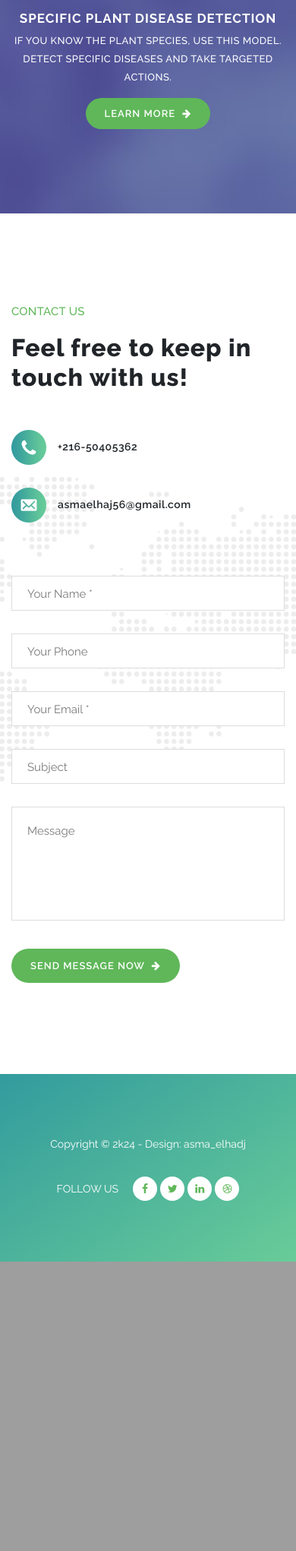
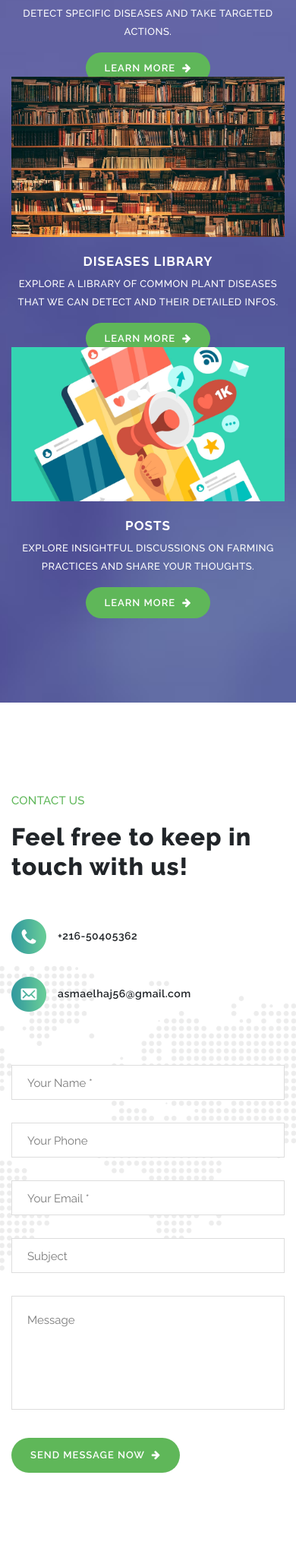
Before and after one commit to asmaelhadj/Smart-Farm, a Flask app: page / in a window 390 px wide. Shown: the part 2205-4247 px from the top of the page at 76% size. Before the commit the page ends 3866 px from the top, so only its background shows below. Run offline with Flask 3, Linux system fonts and the light colour scheme; the visitor is signed in with stand-in values (Sample User, id 1); parts of the project's set-up code (start-up, migrations or seed data) failed here and were passed over; some libraries are stand-ins or nearby versions.

Commit message:
buttons added for library and posts+showing disease infos in prediction

```diff
--- a/app.py
+++ b/app.py
@@ -268,7 +268,10 @@ def predict_and_plot(model, img_arr, result_map, count):
     plt.savefig(plot_path, bbox_inches='tight', dpi=150)
     plt.close()
 
-    return result, probability, plot_path
+    # Fetch the disease details from the database
+    disease = Disease.query.filter_by(name=result).first()
+
+    return result, probability, plot_path, disease
 
 @app.route('/predictiongrape', methods=['POST'])
 def predictiongrape():
@@ -280,16 +283,16 @@ def predictiongrape():
     img_arr = preprocess_image(img_path)
 
     result_map = {
-        0: "Black Rot",
-        1: "Esca (Black Measles)",
-        2: "Leaf Blight",
+        0: "Diseased: Black rot",
+        1: "Diseased: Esca (Black Measles)",
+        2: "Diseased: Leaf blight (Isariopsis)",
         3: "Healthy"
     }
 
-    result, probability, plot_path = predict_and_plot(model_grape, img_arr, result_map, COUNT)
+    result, probability, plot_path, disease = predict_and_plot(model_grape, img_arr, result_map, COUNT)
 
     COUNT += 1
-    return render_template('Output.html', data=[result, probability, plot_path, img_path])
+    return render_template('Output.html', data=[result, probability, plot_path, img_path], disease=disease)
 
 @app.route('/predictioncorn', methods=['POST'])
 def predictioncorn():
@@ -301,16 +304,16 @@ def predictioncorn():
     img_arr = preprocess_image(img_path)
 
     result_map = {
-        0: "Blight",
-        1: "Common Rust",
-        2: "Gray Leaf Spot",
+        0: "Diseased: Northern Leaf Blight",
+        1: "Diseased: Common rust",
+        2: "Diseased: Cercospora leaf spot",
         3: "Healthy"
     }
 
-    result, probability, plot_path = predict_and_plot(model_corn, img_arr, result_map, COUNT)
+    result, probability, plot_path, disease = predict_and_plot(model_corn, img_arr, result_map, COUNT)
 
     COUNT += 1
-    return render_template('Output.html', data=[result, probability, plot_path, img_path])
+    return render_template('Output.html', data=[result, probability, plot_path, img_path], disease=disease)
 
 @app.route('/predictionapple', methods=['POST'])
 def predictionapple():
@@ -322,16 +325,16 @@ def predictionapple():
     img_arr = preprocess_image(img_path)
 
     result_map = {
-        0: "Apple scab",
-        1: "Black rot",
-        2: "Cedar apple rust",
+        0: "Diseased: Scab",
+        1: "Diseased: Black rot",
+        2: "Diseased: Cedar apple rust",
         3: "Healthy"
     }
 
-    result, probability, plot_path = predict_and_plot(model_apple, img_arr, result_map, COUNT)
+    result, probability, plot_path, disease = predict_and_plot(model_apple, img_arr, result_map, COUNT)
 
     COUNT += 1
-    return render_template('Output.html', data=[result, probability, plot_path, img_path])
+    return render_template('Output.html', data=[result, probability, plot_path, img_path], disease=disease)
 
 @app.route('/predictionpotato', methods=['POST'])
 def predictionpotato():
@@ -343,15 +346,15 @@ def predictionpotato():
     img_arr = preprocess_image(img_path)
 
     result_map = {
-        0: "Early Blight",
-        1: "Late Blight",
+        0: "Diseased: Early blight",
+        1: "Diseased: Late blight",
         2: "Healthy"
     }
 
-    result, probability, plot_path = predict_and_plot(model_potato, img_arr, result_map, COUNT)
+    result, probability, plot_path, disease = predict_and_plot(model_potato, img_arr, result_map, COUNT)
 
     COUNT += 1
-    return render_template('Output.html', data=[result, probability, plot_path, img_path])
+    return render_template('Output.html', data=[result, probability, plot_path, img_path], disease=disease)
 
 @app.route('/predictiontomato', methods=['POST'])
 def predictiontomato():
@@ -363,22 +366,22 @@ def predictiontomato():
     img_arr = preprocess_image(img_path)
 
     result_map = {
-        0: "Bacterial Spot",
-        1: "Early Blight",
-        2: "Late Blight",
-        3: "Leaf Mold",
-        4: "Septoria Leaf Spot",
-        5: "Spider Mites",
-        6: "Target Spot",
-        7: "Yellow Leaf Curl Virus",
-        8: "Mosaic Virus",
+        0: "Diseased: Bacterial spot",
+        1: "Diseased: Early Blight",
+        2: "Diseased: Late Blight",
+        3: "Diseased: Leaf Mold",
+        4: "Diseased: Septoria Leaf Spot",
+        5: "Diseased: Two-spotted spider mite",
+        6: "Diseased: Target Spot",
+        7: "Diseased: Yellow Leaf Curl Virus",
+        8: "Diseased: Tomato mosaic virus",
         9: "Healthy"
     }
 
-    result, probability, plot_path = predict_and_plot(model_tomato, img_arr, result_map, COUNT)
+    result, probability, plot_path, disease = predict_and_plot(model_tomato, img_arr, result_map, COUNT)
 
     COUNT += 1
-    return render_template('Output.html', data=[result, probability, plot_path, img_path])
+    return render_template('Output.html', data=[result, probability, plot_path, img_path], disease=disease)
 
 
 @app.route('/load_img')
--- a/templates/Output.html
+++ b/templates/Output.html
@@ -58,6 +58,9 @@
             <h5>Prediction Probabilities:</h5>
             <img src="{{ url_for('static', filename=data[2].split('static/')[1]) }}" alt="Probability Plot" class="img-fluid rounded">
         </div>
+        <div class="disease-details">
+            {% include 'disease_detail.html' with context %}
+        </div>
         <div class="text-center mt-4">
             <a href="/" class="btn btn-primary">Upload Another Image</a>
         </div>
--- a/templates/index.html
+++ b/templates/index.html
@@ -18,6 +18,13 @@
     <link rel="stylesheet" href="static/css/owl-carousel.css">
     <link rel="stylesheet" href="static/css/lightbox.css">
     <link rel="stylesheet" href="static/css/logButtons.css">
+    <style>
+        .member-thumb img {
+            max-width: 100%;
+            height: auto;
+        }
+    </style>
+
 </head>
 
 <body>
@@ -134,7 +141,7 @@
                 <h6>Artificial Intelligence in agriculture not only helps automate farming but also enables precise cultivation, leading to higher crop yield and better quality while using fewer resources. Companies involved in improving machine learning or Artificial Intelligence-based products or services, like training data for agriculture, drones, and automated machines, will provide more useful applications to this sector, helping the world deal with food production issues for the growing population.</h6>
                 <h2>Using Modern Day Artificial Intelligence to Solve Traditional Farming Problems</h2>
             </div>
-            <div class="row">
+            <div class="row justify-content-center">
                                 <!-- General Plant Disease Detection -->
                                 <div class="col-lg-5 col-md-5 col-sm-5">
                                     <div class="item author-item">
@@ -148,7 +155,7 @@
                                                 </div>
                                             </div>
                                         </div>
-                        <h4>General Plant Disease Detection </h4>
+                                        <h4>General Plant Disease Detection</h4>
                                         <span>If you don't know which plant you're checking, use this model.</span>
                                         <span>Check for diseases on the plant and protect it from further harm.</span><br><br>
                                         <a href="/leaf_detection" class="main-button-icon">
@@ -156,7 +163,6 @@
                                         </a>
                                     </div>
                                 </div>
-                <div class="col-lg-2 col-md-2 col-sm-2"></div>
                                 <!-- Specific Plant Disease Detection -->
                                 <div class="col-lg-5 col-md-5 col-sm-5">
                                     <div class="item author-item">
@@ -170,13 +176,52 @@
                                                 </div>
                                             </div>
                                         </div>
-                        <h4>Specific Plant Disease Detection </h4>
+                                        <h4>Specific Plant Disease Detection</h4>
                                         <span>If you know the plant species, use this model.</span>
                                         <span>Detect specific diseases and take targeted actions.</span><br><br>
                                         <a href="/leaf_detection" class="main-button-icon">
                                             Learn More <i class="fa fa-arrow-right"> </i>
                                         </a>
                                     </div>
+                                </div>
+                                <!-- Diseases Library -->
+                                <div class="col-lg-5 col-md-5 col-sm-5">
+                                    <div class="item author-item">
+                                        <div class="member-thumb">
+                                            <img src="static/library.jpg" alt="">
+                                            <div class="hover-effect">
+                                                <div class="hover-content">
+                                                    <ul>
+                                                        <li><a href="/diseases"><i class="fa fa-bookmark"></i></a></li>
+                                                    </ul>
+                                                </div>
+                                            </div>
+                                        </div>
+                                        <h4>Diseases Library</h4>
+                                        <span>Explore a library of common plant diseases that we can detect and their detailed infos.</span><br><br>
+                                        <a href="/diseases" class="main-button-icon">
+                                            Learn More <i class="fa fa-arrow-right"> </i>
+                                        </a>
+                                    </div>
+                                </div>
+                                <!-- Posts -->
+                                <div class="col-lg-5 col-md-5 col-sm-5">
+                                    <div class="item author-item">
+                                        <div class="member-thumb">
+                                            <img src="static/posts.jpg" alt="">
+                                            <div class="hover-effect">
+                                                <div class="hover-content">
+                                                    <ul>
+                                                        <li><a href="/posts"><i class="fa fa-bookmark"></i></a></li>
+                                                    </ul>
+                                                </div>
+                                            </div>
+                                        </div>
+                                        <h4>Posts</h4>
+                                        <span>Explore insightful discussions on farming practices and share your thoughts.</span><br><br>
+                                        <a href="/posts" class="main-button-icon">
+                                            Learn More <i class="fa fa-arrow-right"> </i>
+                                        </a>
                                     </div>
                                 </div>
         </div>
```
Also changed, not shown: static/img/0.jpg, static/img/0_plot.png, static/img/1.jpg, static/img/1_plot.png, static/img/2.jpg, static/img/2_plot.png, static/img/3.jpg, static/img/3_plot.png, static/library.jpg (added), static/posts.jpg (added). Lines whose indentation alone changed are shown as unchanged.
